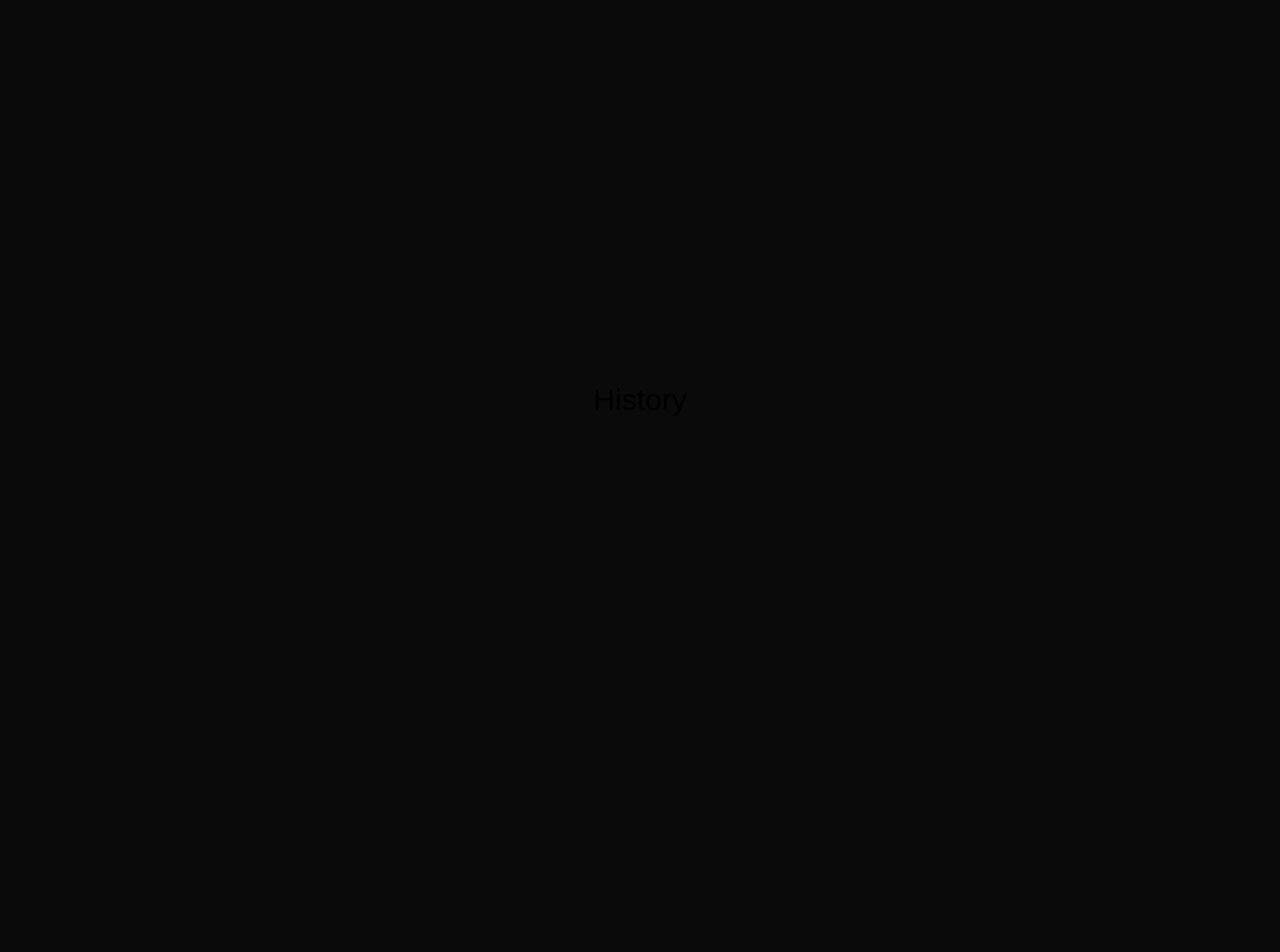
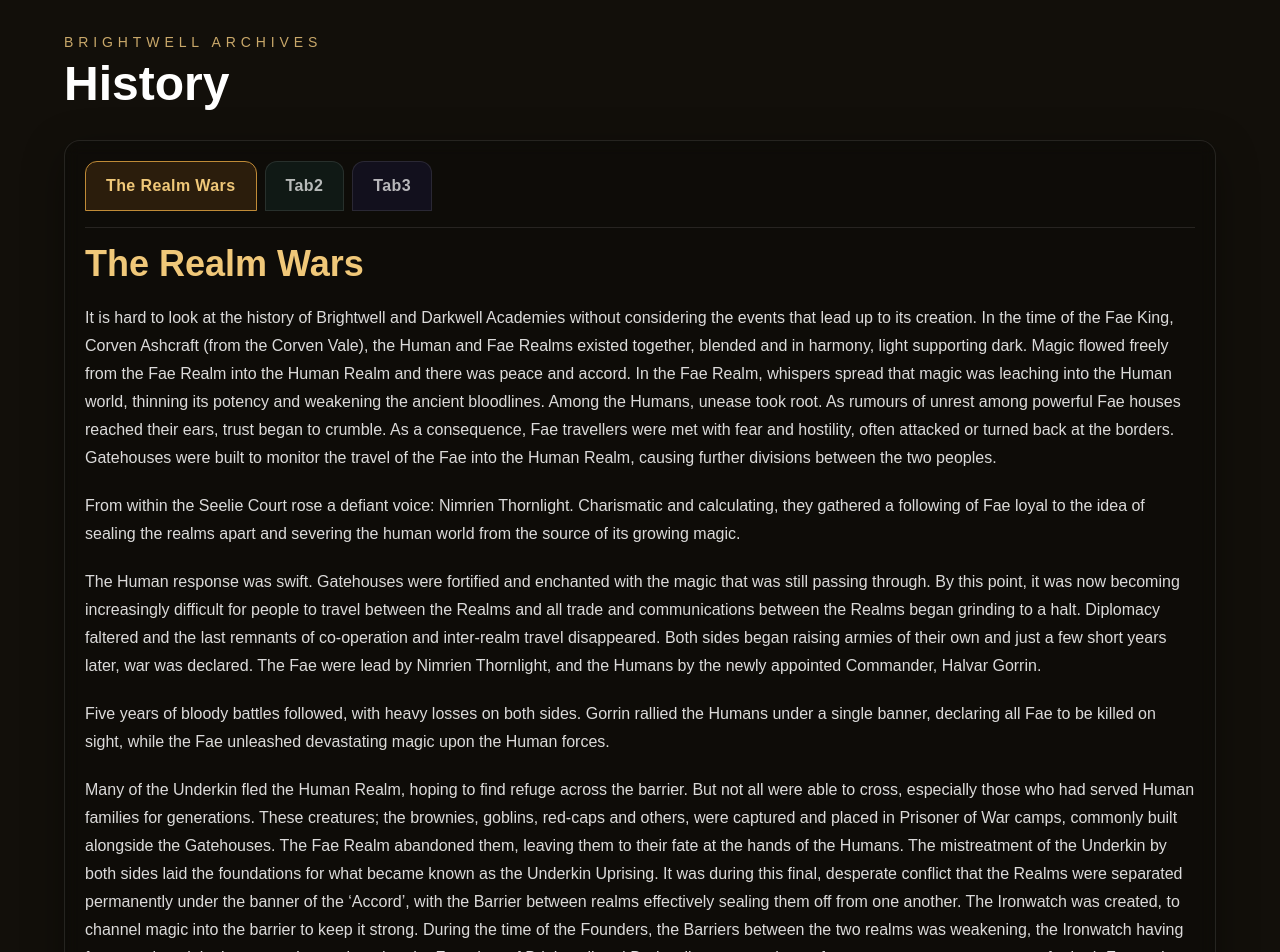
Before and after one commit to bigthinkingltd/brightwell, a Next.js app: page /history in a window 1280 px wide. Shown: the top 952 px of the page. Before the commit the page ends 800 px from the top, so only its background shows below. Built offline with nearby package versions, Linux system fonts and the light colour scheme.

Commit message:
Added functional history page w/working tabs. populated tab 1 with the provided content.

```diff
--- /dev/null
+++ b/src/app/history/components/HistoryTabs.tsx
@@ -0,0 +1,67 @@
+//Controls tab related things - tab buttons, active state, imports all tab components
+'use client';
+import { useState } from 'react';
+import TheRealmWars from '../content/TheRealmWars';
+import Tab2 from '../content/Tab2';
+import Tab3 from '../content/Tab3';
+
+const tabs = [
+  {
+    id: 'realm-wars',
+    title: 'The Realm Wars',
+    component: TheRealmWars,
+    activeClasses: 'border-[#c08b37] bg-[#2b1d0c] text-[#f0c879]',
+    inactiveClasses: 'bg-[#1a140d] text-white/70 hover:bg-[#241b12] hover:text-white',
+  },
+  {
+    id: 'Tab2',
+    title: 'Tab2',
+    component: Tab2,
+    activeClasses: 'border-[#4f8f73] bg-[#11231c] text-[#9ed6bd]',
+    inactiveClasses: 'bg-[#101915] text-white/70 hover:bg-[#16221c] hover:text-white',
+  },
+  {
+    id: 'Tab3',
+    title: 'Tab3',
+    component: Tab3,
+    activeClasses: 'border-[#6d5db8] bg-[#171327] text-[#c5bcff]',
+    inactiveClasses: 'bg-[#12101d] text-white/70 hover:bg-[#1a1729] hover:text-white',
+  },
+
+];
+
+export default function HistoryTabs() {
+  const [activeTab, setActiveTab] = useState('realm-wars');
+
+  const activeTabData = tabs.find((tab) => tab.id === activeTab);
+  const ActiveComponent = activeTabData?.component;
+
+  return (
+    <section className="rounded-2xl border border-white/10 bg-black/20 p-3 shadow-[0_12px_40px_rgba(0,0,0,0.35)] backdrop-blur-sm md:p-5">
+      <div className="mb-4 flex flex-wrap gap-2 border-b border-white/10 pb-4">
+        {tabs.map((tab) => {
+          const isActive = activeTab === tab.id;
+
+          return (
+            <button
+              key={tab.id}
+              type="button"
+              onClick={() => setActiveTab(tab.id)}
+              className={`rounded-t-xl border px-4 py-2 text-sm font-semibold tracking-wide transition-all duration-300 md:px-5 md:py-3 md:text-base ${
+                isActive
+                  ? tab.activeClasses
+                  : `border-white/10 ${tab.inactiveClasses}`
+              }`}
+            >
+              {tab.title}
+            </button>
+          );
+        })}
+      </div>
+
+      <div className="min-h-[420px]">
+        {ActiveComponent ? <ActiveComponent /> : null}
+      </div>
+    </section>
+  );
+}
--- /dev/null
+++ b/src/app/history/content/Tab2.tsx
@@ -0,0 +1,14 @@
+export default function Tab2() {
+  return (
+    <article className="rounded-2xl border border-[#4f8f73]/30 bg-gradient-to-br from-[#10211b] via-[#0d1714] to-[#09110f] p-6 shadow-[inset_0_0_40px_rgba(79,143,115,0.08)] md:p-8">
+      <div className="mb-6">
+        <h2 className="text-3xl font-bold text-[#9ed6bd] md:text-4xl">
+          Placeholder title
+        </h2>
+        <p className="mt-3 max-w-3xl text-white/75">
+        Text will appear here soon, please check back in the future
+        </p>
+      </div>
+    </article>
+  );
+}
--- /dev/null
+++ b/src/app/history/content/Tab3.tsx
@@ -0,0 +1,14 @@
+export default function Tab3() {
+  return (
+    <article className="rounded-2xl border border-[#6d5db8]/30 bg-gradient-to-br from-[#171229] via-[#100d1d] to-[#0b0913] p-6 shadow-[inset_0_0_40px_rgba(109,93,184,0.08)] md:p-8">
+      <div className="mb-6">
+        <h2 className="text-3xl font-bold text-[#c5bcff] md:text-4xl">
+          Placeholder Title
+        </h2>
+        <p className="mt-3 max-w-3xl text-white/75">
+        This is placeholder text. The website is currently under development and will be updated soon!
+        </p>
+      </div>
+    </article>
+  );
+}
--- /dev/null
+++ b/src/app/history/content/TheRealmWars.tsx
@@ -0,0 +1,78 @@
+
+export default function TheRealmWars() {
+  return (
+    <article className="space-y-5 text-[15px] leading-7 text-white/85 md:text-base">
+      <h2 className="text-3xl font-bold text-[#f0c879] md:text-4xl">
+        The Realm Wars
+      </h2>
+
+      <p>
+        It is hard to look at the history of Brightwell and Darkwell Academies
+        without considering the events that lead up to its creation.
+        In the time of the Fae King, Corven Ashcraft (from the Corven Vale), the
+        Human and Fae Realms existed together, blended and in harmony, light
+        supporting dark. Magic flowed freely from the Fae Realm into the Human
+        Realm and there was peace and accord. In the Fae Realm, whispers spread that magic was leaching into the Human
+        world, thinning its potency and weakening the ancient bloodlines. Among
+        the Humans, unease took root. As rumours of unrest among powerful Fae
+        houses reached their ears, trust began to crumble. As a consequence, Fae travellers were met with fear and hostility, often
+        attacked or turned back at the borders. Gatehouses were built to monitor
+        the travel of the Fae into the Human Realm, causing further divisions
+        between the two peoples.
+      </p>
+
+      <p>
+        From within the Seelie Court rose a defiant voice: Nimrien Thornlight.
+        Charismatic and calculating, they gathered a following of Fae loyal to
+        the idea of sealing the realms apart and severing the human world from
+        the source of its growing magic.
+      </p>
+
+      <p>
+        The Human response was swift. Gatehouses were fortified and enchanted
+        with the magic that was still passing through.
+        By this point, it was now becoming increasingly difficult for people to
+        travel between the Realms and all trade and communications between the
+        Realms began grinding to a halt. Diplomacy faltered and the last
+        remnants of co-operation and inter-realm travel disappeared.
+        Both sides began raising armies of their own and just a few short years
+        later, war was declared. The Fae were lead by Nimrien Thornlight, and
+        the Humans by the newly appointed Commander, Halvar Gorrin.
+      </p>
+
+      <p>
+        Five years of bloody battles followed, with heavy losses on both sides.
+        Gorrin rallied the Humans under a single banner, declaring all Fae to be
+        killed on sight, while the Fae unleashed devastating magic upon the
+        Human forces.
+      </p>
+
+      <p>
+        Many of the Underkin fled the Human Realm, hoping to find refuge across
+        the barrier. But not all were able to cross, especially those who had
+        served Human families for generations. These creatures; the brownies,
+        goblins, red-caps and others, were captured and placed in Prisoner of
+        War camps, commonly built alongside the Gatehouses. The Fae Realm
+        abandoned them, leaving them to their fate at the hands of the Humans.
+        The mistreatment of the Underkin by both sides laid the foundations for
+        what became known as the Underkin Uprising.
+        It was during this final, desperate conflict that the Realms were
+        separated permanently under the banner of the ‘Accord’, with the Barrier
+        between realms effectively sealing them off from one another. The
+        Ironwatch was created, to channel magic into the barrier to keep it
+        strong.
+        During the time of the Founders, the Barriers between the two realms was
+        weakening, the Ironwatch having forgotten its original purpose. It was
+        then that the Founders of Brightwell and Darkwell came together to forge
+        a new sanctuary; a space for both Fae and Humans to learn, heal, and
+        rebuild.
+      </p>
+
+      <p>
+        The Barrier remains open only within the grounds of the two Academies,
+        though passage is strictly controlled and travel now requires the use of
+        sanctioned Portalling.
+      </p>
+    </article>
+  );
+}
--- a/src/app/history/page.tsx
+++ b/src/app/history/page.tsx
@@ -1,8 +1,21 @@
-//placeholder text
+//render page wrapper + HistoryTabs
+
+import HistoryTabs from './components/HistoryTabs';
+
 export default function HistoryPage() {
   return (
-    <div className="min-h-screen flex items-center justify-center text-black">
-      <h1 className="text-3xl">History</h1>
-    </div>
+    <main className="min-h-screen bg-[#120f0a] px-4 py-8 text-white md:px-8">
+      <div className="mx-auto max-w-6xl">
+        <header className="mb-8">
+          <p className="mb-2 text-sm uppercase tracking-[0.35em] text-[#c9a86a]">
+            Brightwell Archives
+          </p>
+          <h1 className="text-4xl font-bold md:text-5xl">History</h1>
+
+        </header>
+
+        <HistoryTabs />
+      </div>
+    </main>
   );
 }
```
